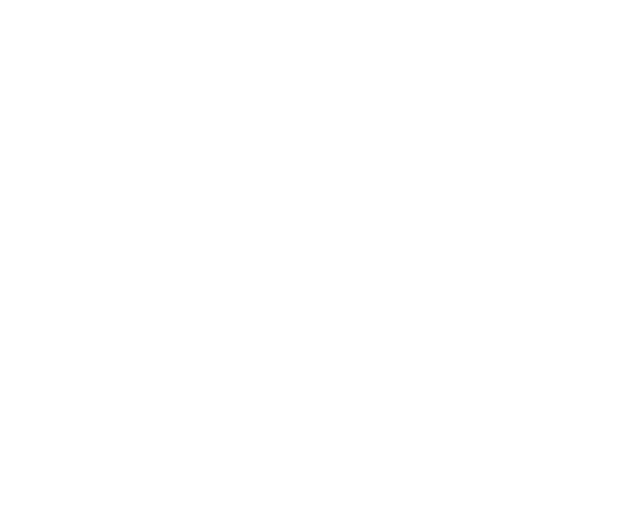
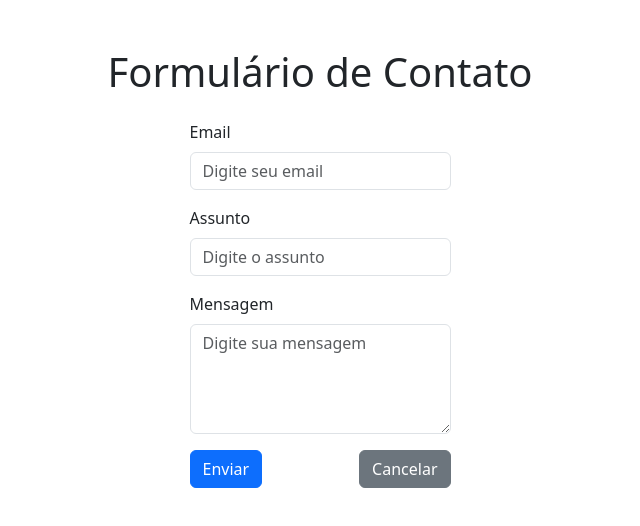
Before and after one commit to sFontess/LI2024-Teste04, a plain HTML site: page index.html in a window 1280 px wide. Shown: the whole page, without its empty margins (320-960 px from the left). Drawn offline with nearby package versions, Linux system fonts and the light colour scheme.

Commit message:
4º tarefa

```diff
--- a/index.html
+++ b/index.html
@@ -1,17 +1,48 @@
 <!DOCTYPE html>
-<html lang="en">
+<html lang="pt">
 
 <head>
     <meta charset="UTF-8">
     <meta name="viewport" content="width=device-width, initial-scale=1.0">
+    <title>Formulário de Contato</title>
     <link href="https://cdn.jsdelivr.net/npm/bootstrap@5.3.0-alpha1/dist/css/bootstrap.min.css" rel="stylesheet">
-    <title>Document</title>
+
 </head>
 
 <body>
+    <div class="container mt-5">
+        <h1 class="text-center mb-4">Formulário de Contato</h1>
+
+        <div class="row justify-content-center">
+            <div class="col-md-3">
+                <form>
+                    <div class="mb-3">
+                        <label for="email" class="form-label">Email</label>
+                        <input type="email" class="form-control" id="email" placeholder="Digite seu email" required>
+                    </div>
+
+                    <div class="mb-3">
+                        <label for="assunto" class="form-label">Assunto</label>
+                        <input type="text" class="form-control" id="assunto" placeholder="Digite o assunto" required>
+                    </div>
+
+                    <div class="mb-3">
+                        <label for="mensagem" class="form-label">Mensagem</label>
+                        <textarea class="form-control" id="mensagem" rows="4" placeholder="Digite sua mensagem"
+                            required></textarea>
+                    </div>
+
+                    <div class="d-flex justify-content-between">
+                        <button type="submit" class="btn btn-primary">Enviar</button>
+                        <button type="reset" class="btn btn-secondary">Cancelar</button>
+                    </div>
+                </form>
+            </div>
+        </div>
+    </div>
+
     <script src="https://cdn.jsdelivr.net/npm/@popperjs/core@2.11.6/dist/umd/popper.min.js"></script>
     <script src="https://cdn.jsdelivr.net/npm/bootstrap@5.3.0-alpha1/dist/js/bootstrap.min.js"></script>
-
 </body>
 
 </html>
```
